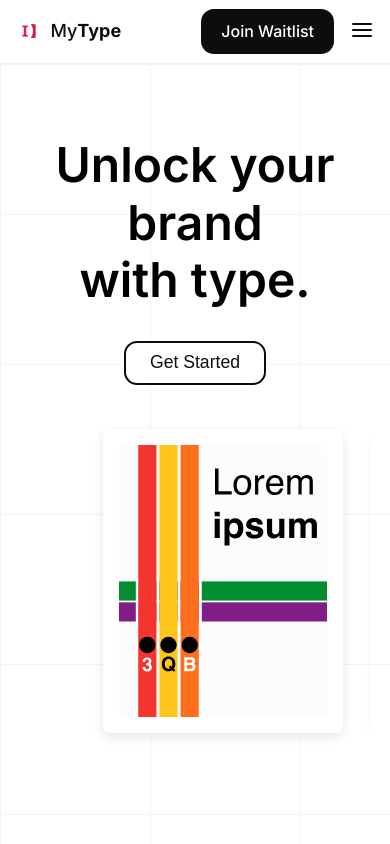
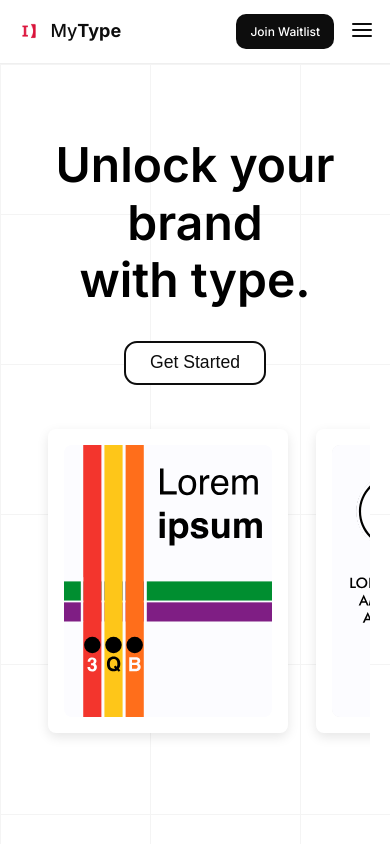
Before and after one commit to ajamous1/my-type.ai, a Next.js app: page / in a window 390 px wide. Shown: the top 844 px of the page. Built offline with nearby package versions, Linux system fonts and the light colour scheme.

Commit message:
more small changes

```diff
--- a/src/styles/FontCard.module.css
+++ b/src/styles/FontCard.module.css
@@ -2,13 +2,14 @@
     perspective: 1000px;
     width: 20rem;
     aspect-ratio: 4/5;
-    flex-shrink: 0;
-    scroll-snap-align: center;
-    cursor: pointer;
+    flex: 0 0 auto;
+    scroll-snap-align: start;
+    cursor: crosshair;
     padding: 0.5rem;
     box-sizing: border-box;
     transform: translateZ(0); /* Force GPU rendering */
-    cursor: crosshair;
+    overflow: visible;
+    position: relative;
 }
 
 .fontCardWrapper:hover .cardInner {
--- a/src/styles/LandingPage.module.css
+++ b/src/styles/LandingPage.module.css
@@ -85,25 +85,31 @@
   .scrollWrapper {
     width: 100%;
     overflow-x: auto;
-    overflow-y: hidden; /* Prevent vertical scrolling */
+    overflow-y: hidden;
     scroll-behavior: smooth;
     -webkit-overflow-scrolling: touch;
     padding: 2rem 0;
+    position: relative;
+    scrollbar-width: none; /* Firefox */
+    -ms-overflow-style: none; /* IE and Edge */
   }
 
   .scrollWrapper::-webkit-scrollbar {
-    display: none;
+    display: none; /* Hide scrollbar for Chrome/Safari/Opera */
   }
 
   .fontCardsContainer {
     display: flex;
     gap: 1.5rem;
-    width: max-content;
-    padding: 0 20px;
-    margin: 0 auto;
+    width: auto;
+    min-width: min-content;
+    padding: 0;
+    margin: 0;
     scroll-snap-type: x mandatory;
-    scroll-padding: 20px;
+    scroll-padding-left: 20px;
     cursor: crosshair;
+    padding-left: 20px; /* Match section padding */
+    padding-right: 100px; /* Ensure last card is fully visible */
   }
 
   .sideContentContainer {
@@ -477,8 +483,8 @@
 
     .fontCardsContainer {
       gap: 1rem;
-      padding-left: calc(50vw - 120px);
-      padding-right: calc(50vw - 120px);
+      padding-left: 20px;
+      padding-right: 80px; /* Ensure last card is fully visible */
     }
 
     .scrollWrapper {
@@ -621,6 +627,11 @@
       font-size: 1rem;
       margin-bottom: 1.5rem;
     }
+
+    .fontCardsContainer {
+      gap: 0.75rem;
+      padding-right: 60px; /* Ensure last card is fully visible */
+    }
   }
 
   /* Animation for hero content fade-in */
--- a/src/styles/Navbar.module.css
+++ b/src/styles/Navbar.module.css
@@ -88,11 +88,11 @@
   .joinWaitlistButton {
     background-color: #0d0d0d;
     color: white;
-    padding: 10px 20px;
-    border-radius: 13px;
+    padding: 8px 14px;
+    border-radius: 10px;
     text-decoration: none;
     font-weight: 500;
-    font-size: 16px;
+    font-size: 12px;
     transition: all 0.3s ease;
     display: inline-block;
   }
@@ -104,11 +104,11 @@
   .getExtensionButton {
     color: #0d0d0d;
     background-color: white;
-    padding: 10px 20px;
-    border-radius: 13px;
+    padding: 8px 14px;
+    border-radius: 10px;
     text-decoration: none;
     font-weight: 500;
-    font-size: 16px;
+    font-size: 12px;
     transition: all 0.3s ease;
     opacity: 0.8;
     border: 1px solid #0d0d0d;
```
Lines whose indentation alone changed are shown as unchanged.
